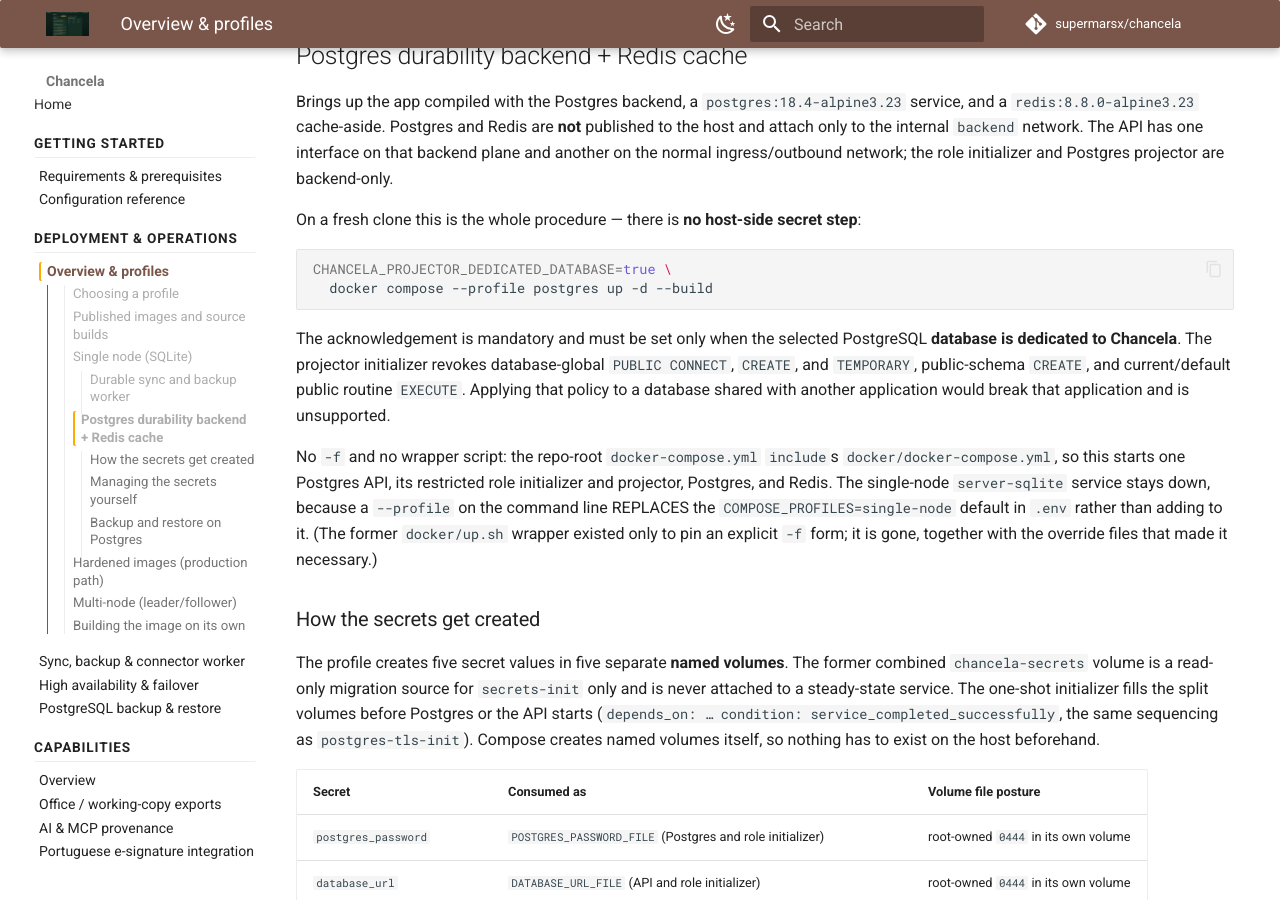
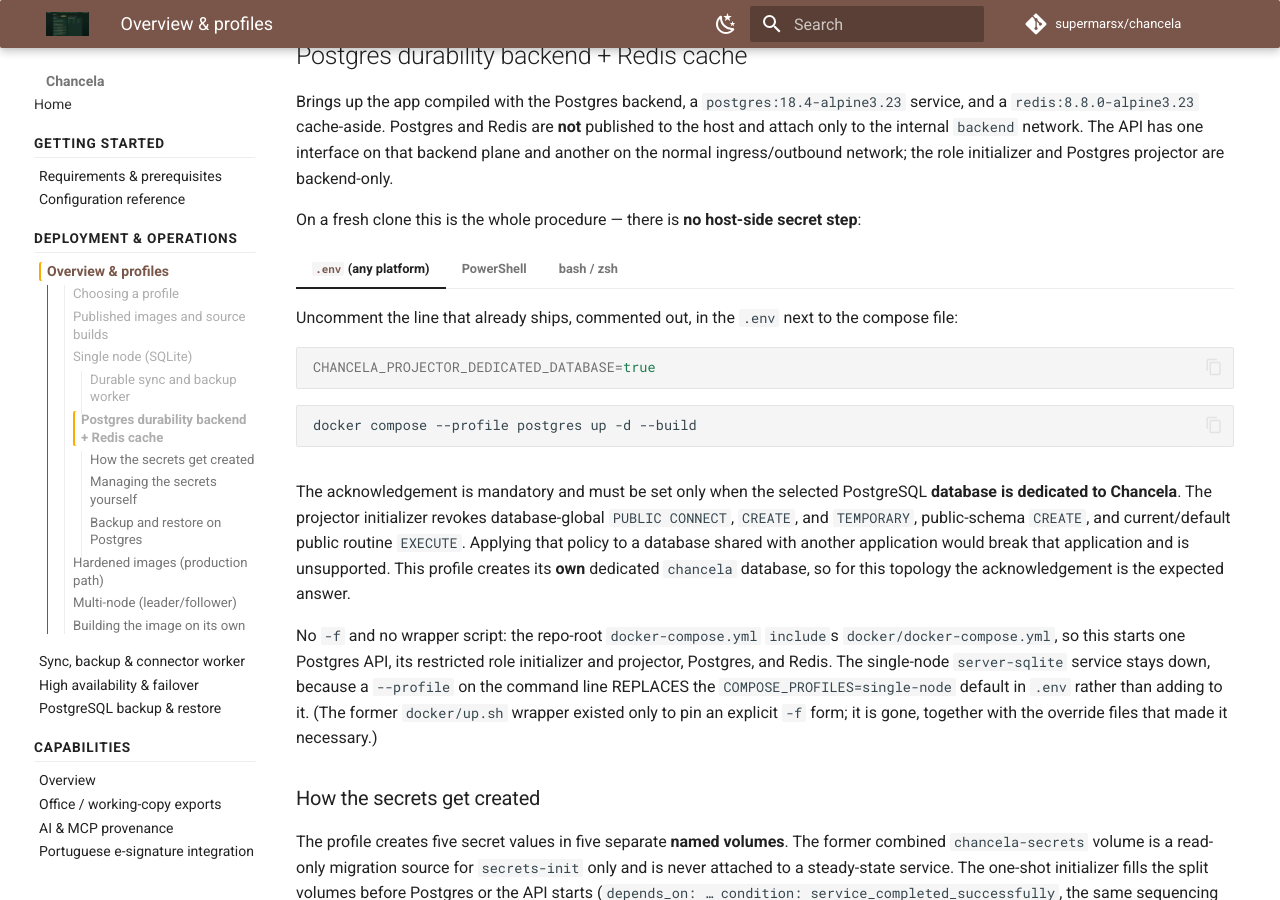
Before and after one commit to supermarsx/chancela, an MkDocs documentation site: the page built from docs/deployment.md, in a window 1280 px wide and 900 px high, scrolled down 3418 px. Built offline with MkDocs 1.6.1 and Material for MkDocs 9.7.7, drawn with Linux system fonts in a browser that asks for light colours; comment, search, counter and statistics services are not loaded; some of the changed text lies outside the part shown.

Commit message:
docs(docker): make the projector dedicated-database ack followable off bash
The projector role initializer refuses to run until
CHANCELA_PROJECTOR_DEDICATED_DATABASE=true, and every doc gave that ack in one
form only: `CHANCELA_PROJECTOR_DEDICATED_DATABASE=true docker compose ...`.
That is bash syntax. PowerShell has no inline `VAR=value command` prefix, so a
Windows operator following the documentation exactly sets nothing, the variable
arrives empty, and the initializer correctly refuses — with a message that says
what to set but never how.

Document the acknowledgement in three forms wherever it appears (compose
headers, deployment and hardened-docker docs, secrets README, preflight script):
the `.env` line beside the compose file, which Compose reads identically on
every platform; the PowerShell `$env:` statement; and the existing bash form,
now labelled as such. `docker/.env` gains the key COMMENTED OUT with its
rationale. Extend the refusal message itself to name the revocations, to say
that the bundled `postgres` profile creates its own dedicated `chancela`
database so there the ack is the expected answer, and to show all three forms.

No default changes: the gate stays mandatory and fail-closed in base, hardened
and cluster (perf keeps its pre-existing "true" for its disposable topology),
the revocations are untouched, and nothing auto-detects that a database is
dedicated. There is no restart loop — role-init is `restart: "no"`, so the
repeated output was repeated invocations, not a retry cycle.

Co-Authored-By: Claude Opus 4.8 <noreply@anthropic.com>

````diff
--- a/docs/deployment.md
+++ b/docs/deployment.md
@@ -185,17 +185,45 @@ initializer and Postgres projector are backend-only.
 On a fresh clone this is the whole procedure — there is **no host-side secret
 step**:
 
-```sh
-CHANCELA_PROJECTOR_DEDICATED_DATABASE=true \
-  docker compose --profile postgres up -d --build
-```
+=== "`.env` (any platform)"
+
+    Uncomment the line that already ships, commented out, in the `.env` next to
+    the compose file:
+
+    ```ini
+    CHANCELA_PROJECTOR_DEDICATED_DATABASE=true
+    ```
+
+    ```sh
+    docker compose --profile postgres up -d --build
+    ```
+
+=== "PowerShell"
+
+    PowerShell has **no** inline `VAR=value command` prefix form, so the bash
+    line in the next tab is not an environment assignment there and leaves the
+    acknowledgement unset. Use a separate statement:
+
+    ```powershell
+    $env:CHANCELA_PROJECTOR_DEDICATED_DATABASE = "true"
+    docker compose --profile postgres up -d --build
+    ```
+
+=== "bash / zsh"
+
+    ```sh
+    CHANCELA_PROJECTOR_DEDICATED_DATABASE=true \
+      docker compose --profile postgres up -d --build
+    ```
 
 The acknowledgement is mandatory and must be set only when the selected
 PostgreSQL **database is dedicated to Chancela**. The projector initializer
 revokes database-global `PUBLIC CONNECT`, `CREATE`, and `TEMPORARY`,
 public-schema `CREATE`, and current/default public routine `EXECUTE`.
 Applying that policy to a database shared with another application would break
-that application and is unsupported.
+that application and is unsupported. This profile creates its **own** dedicated
+`chancela` database, so for this topology the acknowledgement is the expected
+answer.
 
 No `-f` and no wrapper script: the repo-root `docker-compose.yml` `include`s
 `docker/docker-compose.yml`, so this starts one Postgres API, its restricted
@@ -480,6 +508,19 @@ base compose.
 
     ```sh
     sh docker/preflight-secrets.sh --generate
+    ```
+
+    Then acknowledge the dedicated database and start. Uncomment
+    `CHANCELA_PROJECTOR_DEDICATED_DATABASE=true` in the repo-root `.env` (works
+    on every platform), or set it for the shell — in PowerShell as a **separate
+    statement**, because PowerShell has no inline `VAR=value command` prefix:
+
+    ```powershell
+    $env:CHANCELA_PROJECTOR_DEDICATED_DATABASE = "true"
+    docker compose -f docker-compose.hardened.yml --profile postgres up --build
+    ```
+
+    ```sh
     CHANCELA_PROJECTOR_DEDICATED_DATABASE=true \
       docker compose -f docker-compose.hardened.yml --profile postgres up --build
     ```
@@ -496,6 +537,17 @@ Exactly one instance is elected writer via a PostgreSQL **session-level advisory
 lock** (`CHANCELA_NODE_ROLE=auto`); the rest serve reads and `307`-redirect
 writes to the leader. This is safe to scale because only one _instance_ ever
 writes.
+
+Acknowledge the dedicated database first — uncomment
+`CHANCELA_PROJECTOR_DEDICATED_DATABASE=true` in `docker/.env` (Compose reads
+`.env` from the directory of the first `-f` file), or set it for the shell:
+
+```powershell
+$env:CHANCELA_PROJECTOR_DEDICATED_DATABASE = "true"
+docker compose `
+  -f docker/docker-compose.yml -f docker/docker-compose.cluster.yml `
+  --profile postgres --profile cluster up --build --scale chancela-cluster=3
+```
 
 ```sh
 CHANCELA_PROJECTOR_DEDICATED_DATABASE=true docker compose \
````
Also changed, not shown: docker-compose.hardened.yml (+17 -1 lines), docker/secrets/README.md (+11 -0 lines), docs/security/hardened-docker.md (+11 -0 lines), 5 other files.
